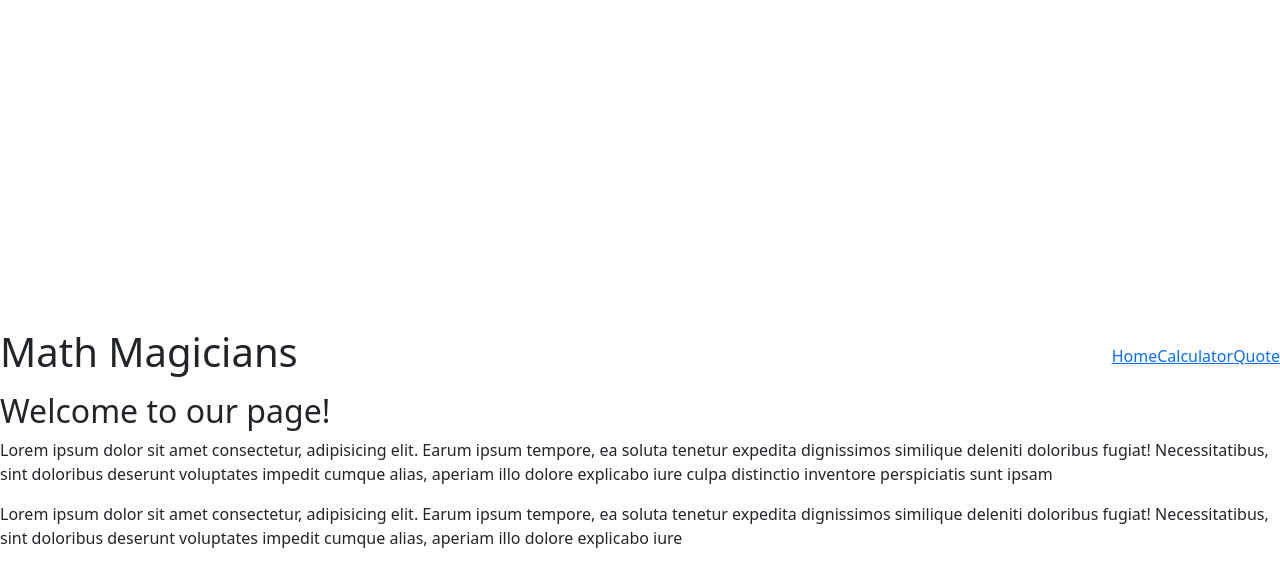
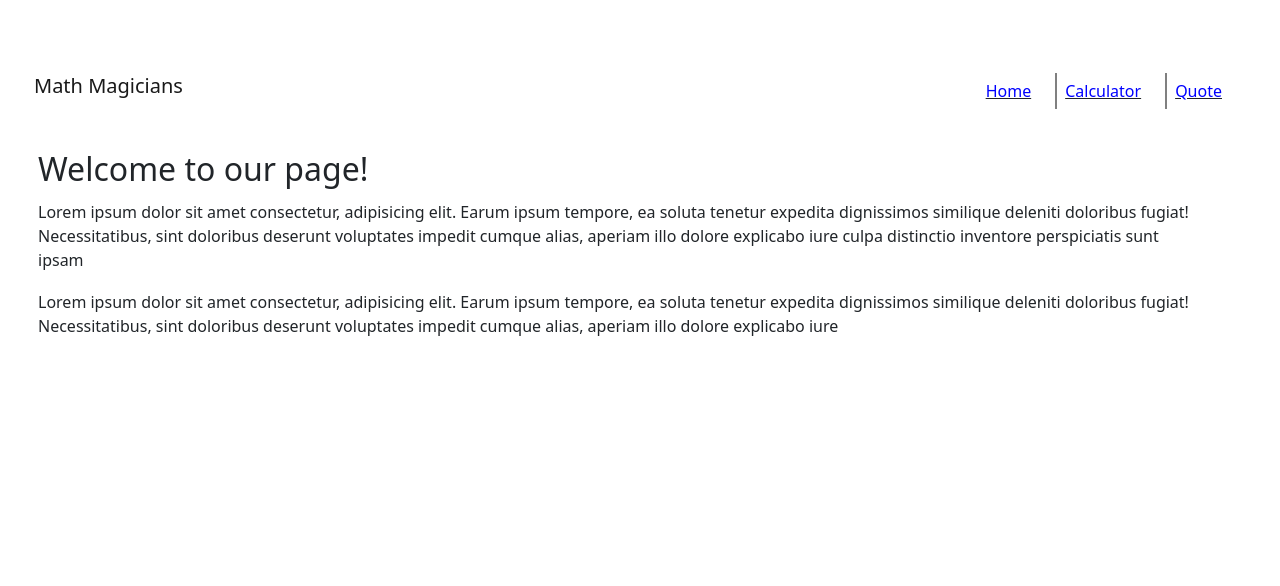
Before and after one commit to karam084/math-magicians, a React (Create React App) app: page / in a window 1280 px wide. Shown: the top 586 px of the page. Built offline with nearby package versions, Linux system fonts and the light colour scheme.

Commit message:
Add style

```diff
--- a/src/App.js
+++ b/src/App.js
@@ -6,9 +6,6 @@ class App extends React.Component {
   render() {
     return (
       <Calculator />
-
-
-
     );
   }
 }
--- a/src/components/Home.js
+++ b/src/components/Home.js
@@ -2,7 +2,7 @@ function Home() {
   return (
     <div className="home">
       <h2>Welcome to our page!</h2>
-      <p>
+      <p className="par">
         Lorem ipsum dolor sit amet consectetur, adipisicing elit.
         Earum ipsum tempore, ea soluta
         tenetur expedita dignissimos similique deleniti doloribus fugiat!
@@ -11,7 +11,7 @@ function Home() {
         aperiam illo dolore explicabo iure
         culpa distinctio inventore perspiciatis sunt ipsam
       </p>
-      <p>
+      <p className="par2">
         Lorem ipsum dolor sit amet consectetur, adipisicing elit.
         Earum ipsum tempore, ea soluta
         tenetur expedita dignissimos similique deleniti doloribus fugiat!
--- a/src/components/Navbar.js
+++ b/src/components/Navbar.js
@@ -1,13 +1,27 @@
 function Navbar() {
   return (
-    <nav className="navbar">
-      <h1> Math Magicians </h1>
-      <div className="links">
-        <a href="/">Home</a>
-        <a href="/App">Calculator</a>
-        <a href="/Quote">Quote</a>
+    <nav className="navbar navbar-expand-lg">
+      <div className="container-fluid">
+        <a className="navbar-brand head " href="#">Math Magicians</a>
+        <button className="navbar-toggler" type="button" data-bs-toggle="collapse" data-bs-target="#navbarNav" aria-controls="navbarNav" aria-expanded="false" aria-label="Toggle navigation">
+          <span className="navbar-toggler-icon"></span>
+        </button>
+        <div className="collapse navbar-collapse " id="navbarNav">
+          <ul className="navbar-nav navba">
+            <li className="nav-item">
+              <a className="nav-link active " aria-current="page" href="/">Home</a>
+            </li>
+            <li className="nav-item">
+              <a className="nav-link" href="/App">Calculator</a>
+            </li>
+            <li className="nav-item">
+              <a className="nav-link" href="/Quote">Quote</a>
+            </li>
+          </ul>
+        </div>
       </div>
     </nav>
+
   );
 }
 export default Navbar;
--- a/src/index.css
+++ b/src/index.css
@@ -89,3 +89,56 @@ button {
   font-size: 36px;
   padding-right: 10px;
 }
+
+.navba {
+  position: absolute;
+  top: -247px;
+  right: 50px;
+}
+
+.head {
+  position: absolute;
+  top: -255px;
+}
+
+.navbar a {
+  margin-left: 16px;
+  padding: 6px;
+  border-left: 2px solid grey;
+}
+
+a.navbar-brand {
+  border-left: 0;
+}
+
+a.active {
+  border-left: 0;
+}
+
+ul li a {
+  color: blue !important;
+}
+
+.nav-item {
+  text-decoration: underline;
+}
+
+h2 {
+  position: absolute;
+  top: 150px;
+  left: 38px;
+}
+
+.par {
+  width: 90%;
+  position: absolute;
+  top: 200px;
+  left: 38px;
+}
+
+.par2 {
+  width: 90%;
+  position: absolute;
+  top: 290px;
+  left: 38px;
+}
```
